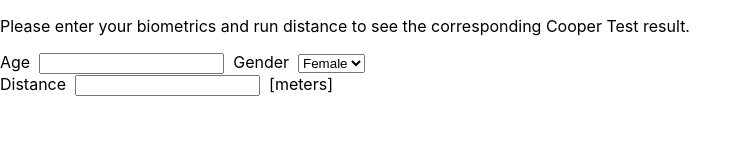
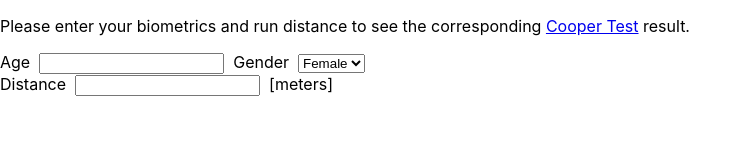
Before and after one commit to CA-ma/cooper_front_end, a React (Create React App) app: page / in a window 1280 px wide. Shown: the top 160 px of the page, without its empty margins (0-752 px from the left). Built offline with nearby package versions, Linux system fonts and the light colour scheme.

Commit message:
Adds link to Cooper Test explanation in App.js

```diff
--- a/src/App.js
+++ b/src/App.js
@@ -15,7 +15,7 @@ class App extends Component {
   render() {
     return (
       <div>
-        <p>Please enter your biometrics and run distance to see the corresponding Cooper Test result.</p>
+        <p>Please enter your biometrics and run distance to see the corresponding <a href="https://en.wikipedia.org/wiki/Cooper_test" >Cooper Test</a> result.</p>
         <InputFields inputChangeHandler={this.onChange.bind(this)} />
 
         <DisplayCooperResult
```
